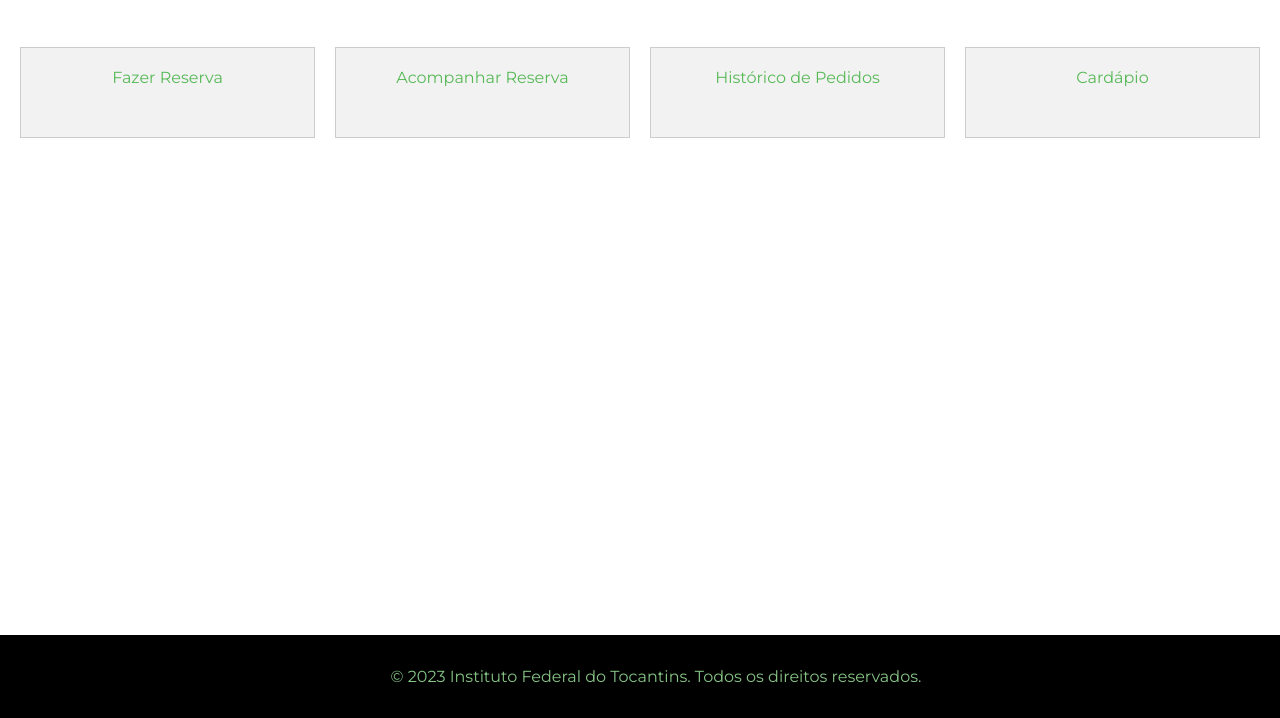
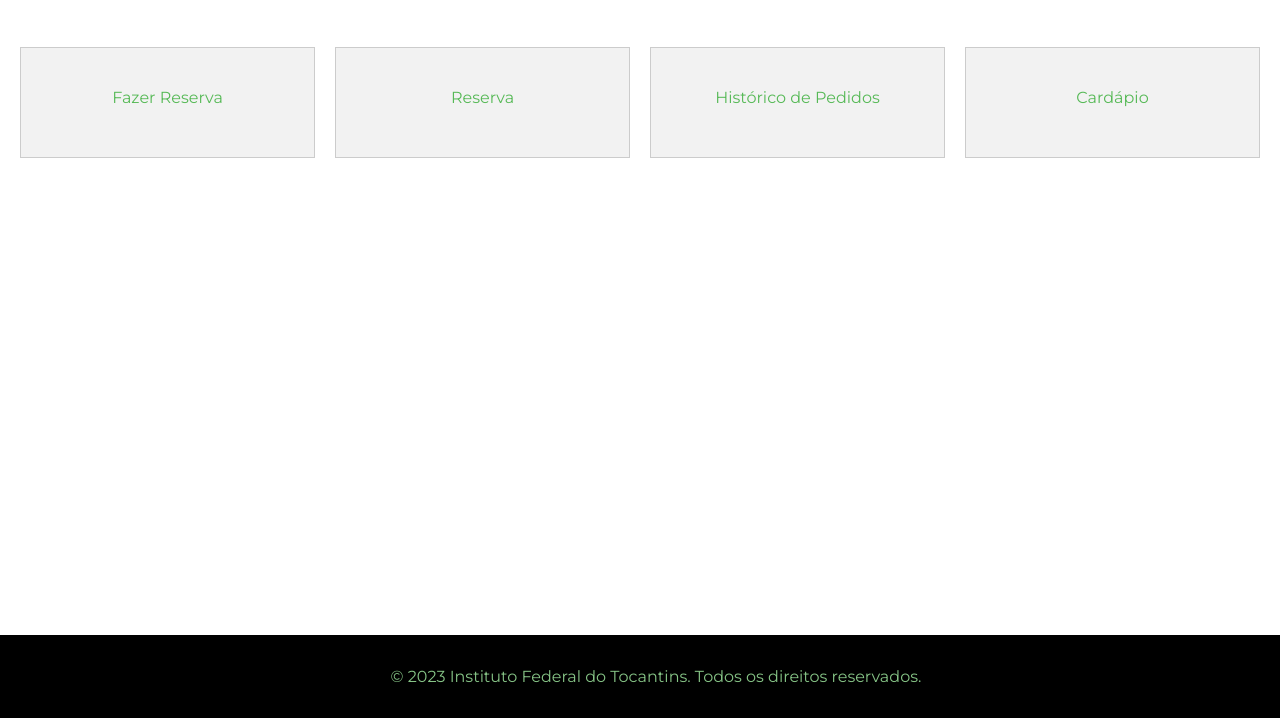
Before and after one commit to rafaelnamel0/PROJETO-INTEGRADOR-IV, a plain HTML site: page index.html in a window 1280 px wide. Shown: the part 82-800 px from the top of the page. Drawn offline with Linux system fonts and the light colour scheme.

Commit message:
Add files via upload

```diff
--- a/index.html
+++ b/index.html
@@ -4,6 +4,10 @@
   <meta charset="UTF-8">
   <meta name="viewport" content="width=device-width, initial-scale=1.0">
  <link rel="stylesheet" href="style.css">
+ <link href='https://unpkg.com/css.gg@2.0.0/icons/css/align-bottom.css' rel='stylesheet'>
+ <link href='https://unpkg.com/css.gg@2.0.0/icons/css/album.css' rel='stylesheet'>
+ <link href='https://unpkg.com/css.gg@2.0.0/icons/css/disc.css' rel='stylesheet'>
+ <link href='https://unpkg.com/css.gg@2.0.0/icons/css/menu-cheese.css' rel='stylesheet'>
  <!-- linkagem do html ao css -->
   <title>Reserva de Refeições</title>
   <!-- nome da página  -->
@@ -17,11 +21,12 @@
     </header>
   <div class="grid-container">
     <!-- Aqui, ficarão as grids armazenas -->
-    <div class="grid-item"><a href="">Fazer Reserva</a></div>
-    <div class="grid-item"><a href="">Acompanhar Reserva</a></div>
-    <div class="grid-item"><a href="">Histórico de Pedidos</a></div>
-    <div class="grid-item"><a href="">Cardápio</a></div>
+    <div class="grid-item"><a href=""><center><i class="gg-align-bottom"></i></center> <div class="textt">Fazer Reserva</div></a></div>
+    <div class="grid-item"><a href=""><center><i class="gg-album"></i></center><div class="textt">Reserva</div></a></div>
+    <div class="grid-item"><a href=""><center><i class="gg-disc"></i></center><div class="textt">Histórico de Pedidos</div></a></div>
+    <div class="grid-item"><a href=""><center><i class="gg-menu-cheese"></i></center><div class="textt">Cardápio</div></a></div>
   </div>
+
   <footer>
     <!-- rodapé -->
     <p>&copy; 2023 Instituto Federal do Tocantins. Todos os direitos reservados.</p>
--- a/style.css
+++ b/style.css
@@ -78,3 +78,7 @@ header {
   align-items: center;
   justify-content: flex-start;
 }
+
+.textt{
+  margin-top: 20px;
+}
```
